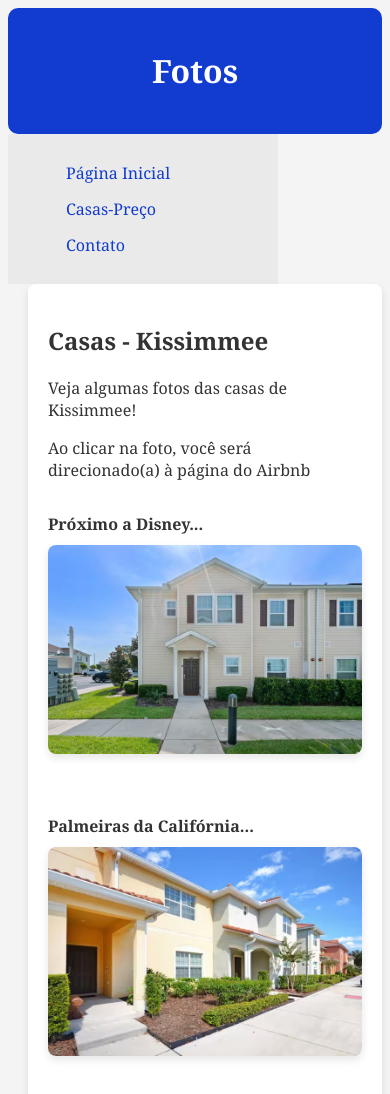
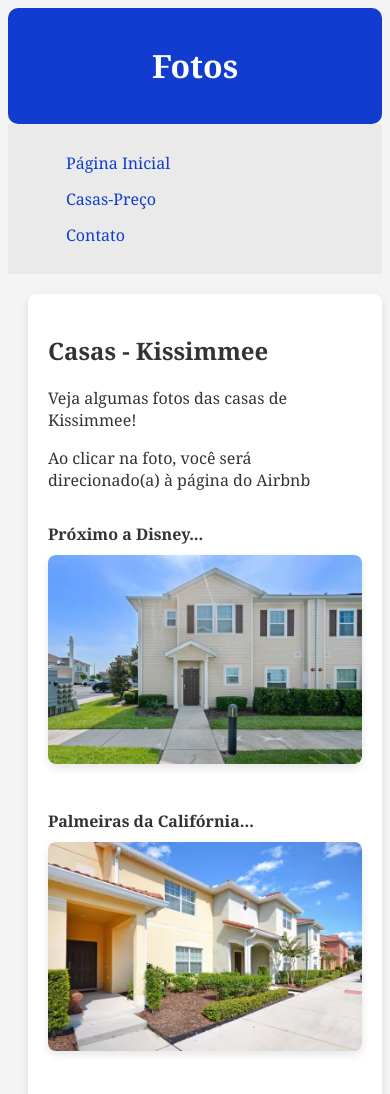
Before and after one commit to samyfg41/samyfg41.github.io, a plain HTML site: page casas/ft.html in a window 390 px wide. Shown: the top 1094 px of the page. Drawn offline with Linux system fonts and the light colour scheme.

Commit message:
Correção de responsividade

```diff
--- a/style/estilo_ft.css
+++ b/style/estilo_ft.css
@@ -112,11 +112,27 @@ header {
 
 /* Responsividade */
 @media (max-width: 768px) {
+    /* Ajustar o layout para celular */
     .imagens {
-        flex-direction: column;
+        flex-direction: column; /* Coloca as imagens em uma coluna */
+        gap: 10px; /* Reduz o gap para não deixar muito espaçamento */
     }
 
     .imagem-item {
-        width: 100%;
+        width: 100%; /* Faz as imagens ocuparem 100% da largura */
+        margin-bottom: 15px; /* Ajusta o espaço entre as imagens */
+    }
+
+    header {
+        padding: 15px; /* Menos padding para caber melhor em telas pequenas */
+    }
+
+    .rodape {
+        padding: 15px; /* Menos padding no rodapé */
+    }
+
+    .sidebar {
+        max-width: 100%; /* Faz a sidebar ocupar toda a largura disponível */
+        margin-bottom: 20px; /* Espaço entre sidebar e o conteúdo */
     }
 }
```
